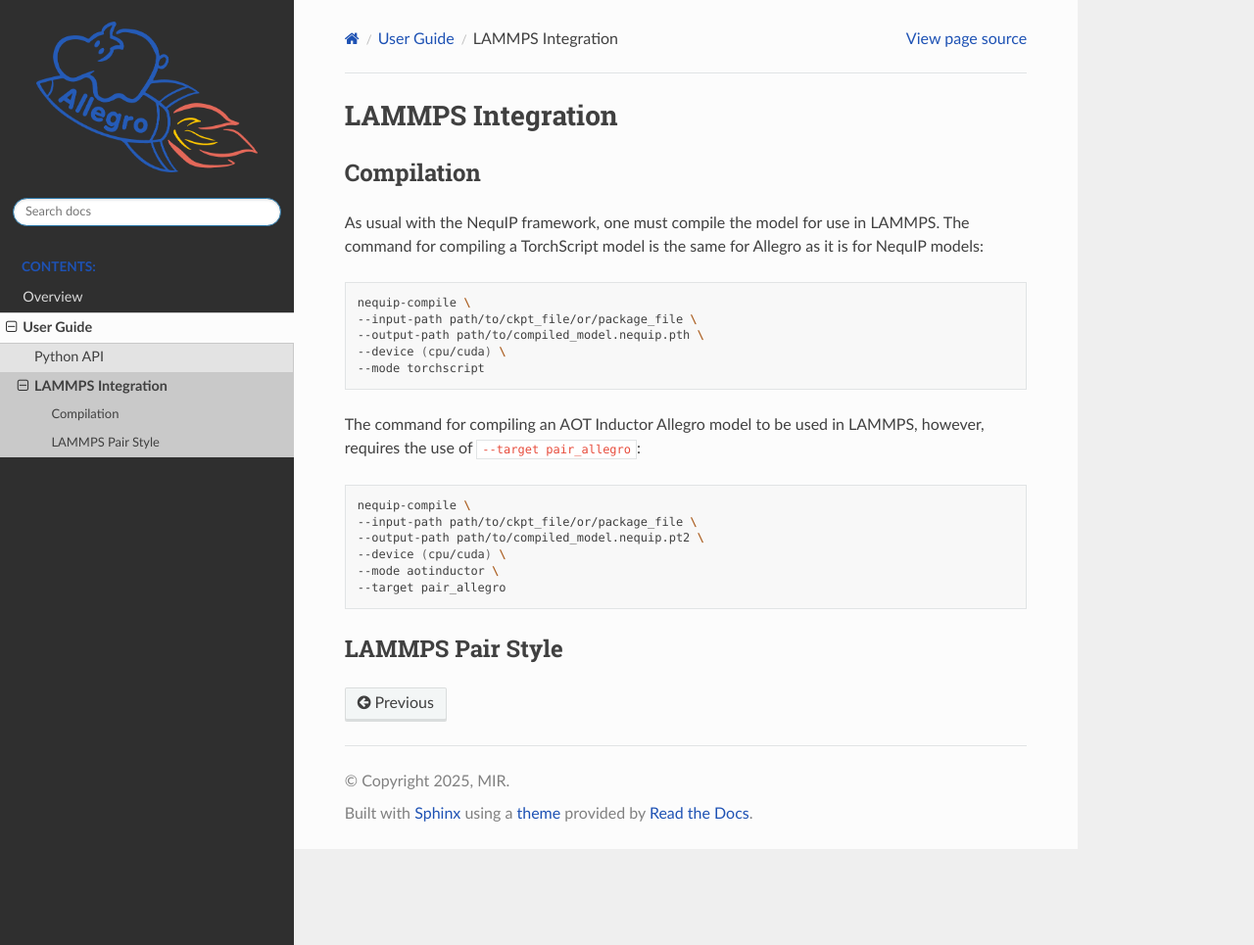
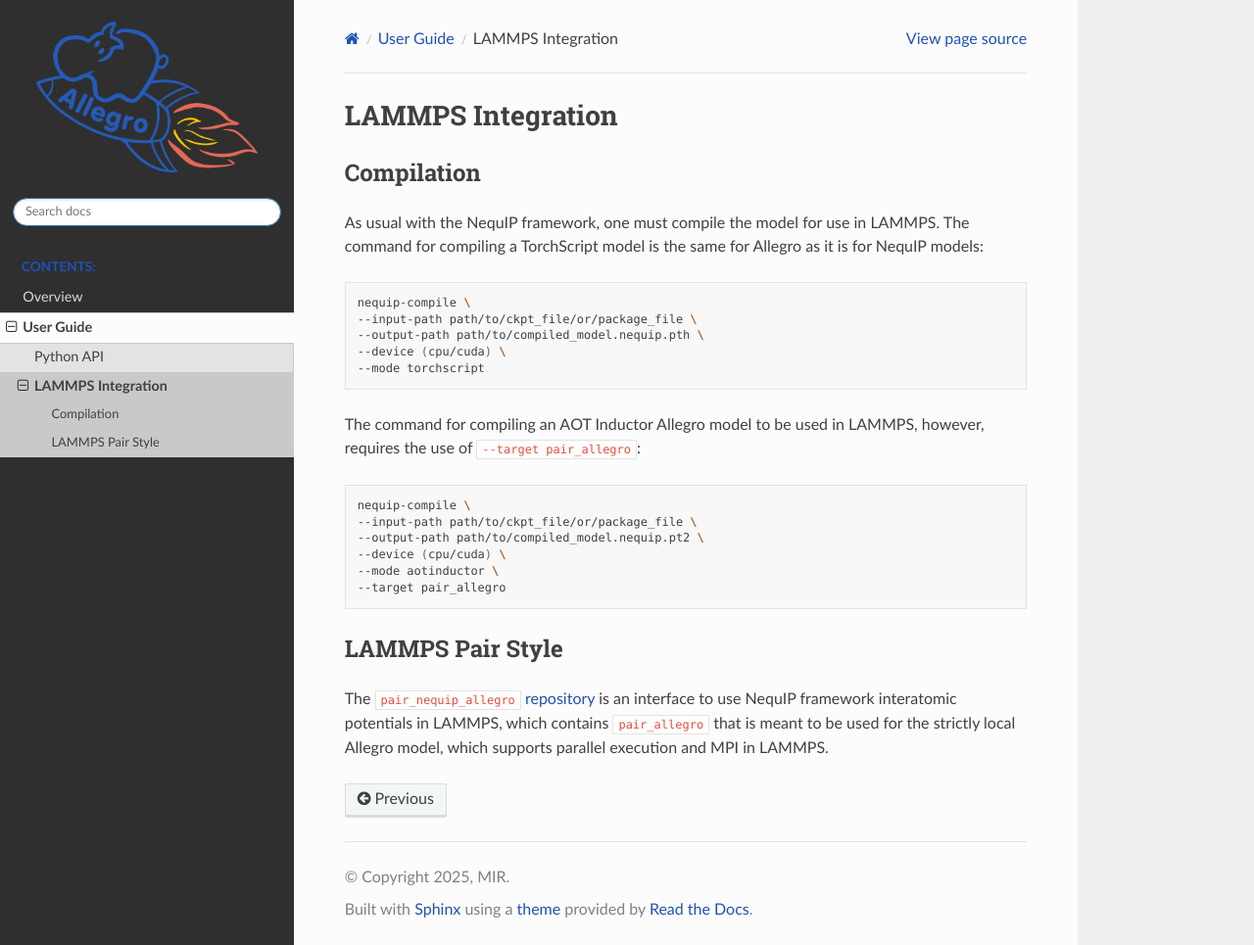
Before and after one commit to mir-group/allegro, a Sphinx documentation site: the page built from docs/guide/lammps.md, in a window 1280 px wide and 965 px high. Shown: the whole window at 98% size. Built offline with Sphinx 7.4.7 and the Read the Docs theme 3.1.0, drawn with Linux system fonts in a browser that asks for light colours.

Commit message:
add `pair_allegro` docs

````diff
--- a/docs/guide/lammps.md
+++ b/docs/guide/lammps.md
@@ -21,3 +21,5 @@ nequip-compile \
 ```
 
 ## LAMMPS Pair Style
+
+The `pair_nequip_allegro` [repository](https://github.com/mir-group/pair_nequip_allegro) is an interface to use NequIP framework interatomic potentials in LAMMPS, which contains `pair_allegro` that is meant to be used for the strictly local Allegro model, which supports parallel execution and MPI in LAMMPS.
````
